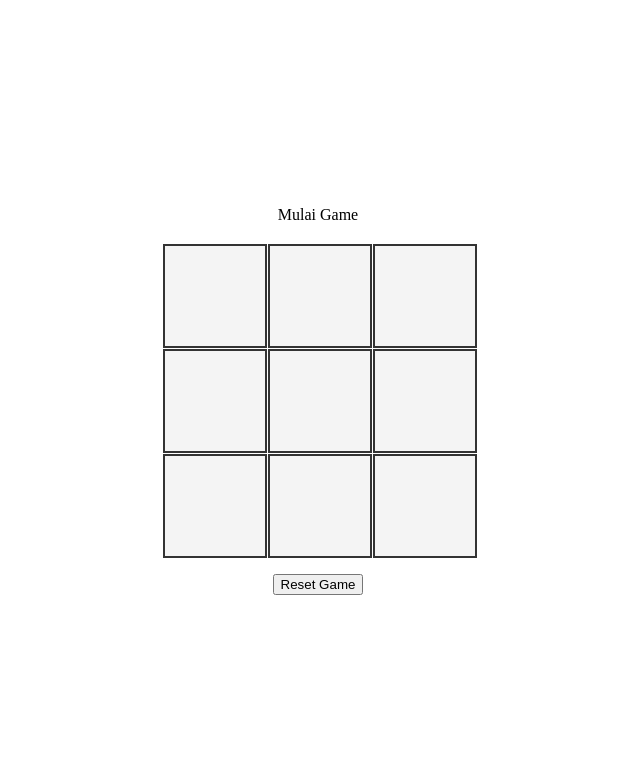
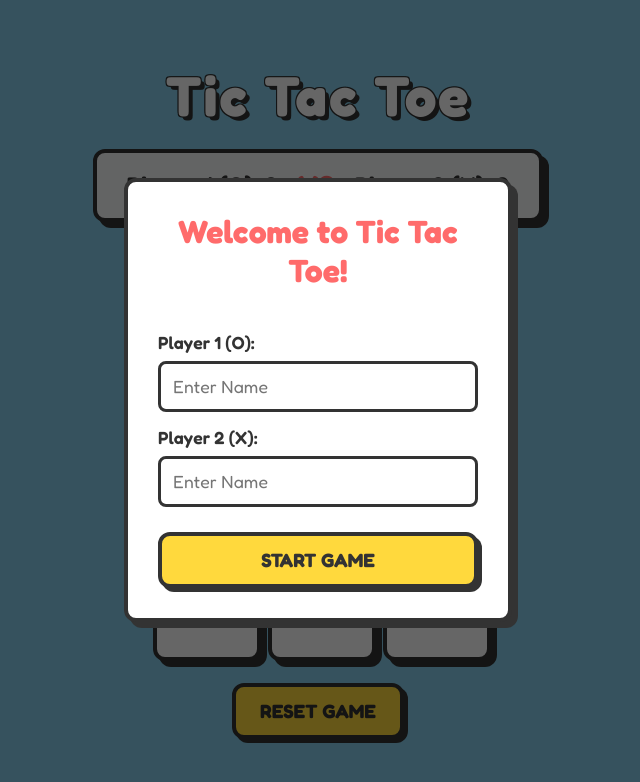
Before and after one commit to EfraimRaharangga/odinProjectCourse, a plain HTML site: page javascript/tictactoeProject/index.html in a window 1280 px wide. Shown: the whole page, without its empty margins (322-962 px from the left). Drawn offline with Linux system fonts and the light colour scheme.

Commit message:
styling tictactoe and little logic modified

```diff
--- a/javascript/tictactoeProject/index.html
+++ b/javascript/tictactoeProject/index.html
@@ -4,25 +4,68 @@
 <head>
     <meta charset="UTF-8">
     <meta name="viewport" content="width=device-width, initial-scale=1.0">
-    <title>Document</title>
+    <title>Tic Tac Toe</title>
+    <!-- Google Fonts for Cartoon Style -->
+    <link rel="preconnect" href="https://fonts.googleapis.com">
+    <link rel="preconnect" href="https://fonts.gstatic.com" crossorigin>
+    <link href="https://fonts.googleapis.com/css2?family=Fredoka:wght@400;600;700&display=swap" rel="stylesheet">
     <link rel="stylesheet" href="style.css">
 </head>
 
 <body>
+    <!-- Start Game Modal -->
+    <div id="start-modal" class="modal">
+        <form class="modal-content cartoon-box">
+            <h2>Welcome to Tic Tac Toe!</h2>
+            <div class="input-group">
+                <label for="player1">Player 1 (O):</label>
+                <input type="text" required id="player1" placeholder="Enter Name">
+            </div>
+            <div class="input-group">
+                <label for="player2">Player 2 (X):</label>
+                <input type="text" required id="player2" placeholder="Enter Name">
+            </div>
+            <button type="submit" id="start-btn" class="cartoon-btn">Start Game</button>
+        </form>
+    </div>
+
+    <!-- Game Over Modal -->
+    <div id="game-over-modal" class="modal hidden">
+        <div class="modal-content cartoon-box">
+            <h2 id="winner-text">Player 1 Wins!</h2>
+            <button id="play-again-btn" class="cartoon-btn">Play Again</button>
+        </div>
+    </div>
+
     <div class="game-container">
-        <div id="status-display">Game Sedang Berjalan</div>
+        <h1 class="game-title">Tic Tac Toe</h1>
+
+        <!-- Scoreboard -->
+        <div class="scoreboard cartoon-box">
+            <div class="score-player">
+                <span id="p1-name-display">Player 1</span> (O): <span id="p1-score">0</span>
+            </div>
+            <div class="vs">VS</div>
+            <div class="score-player">
+                <span id="p2-name-display">Player 2</span> (X): <span id="p2-score">0</span>
+            </div>
+        </div>
+
+        <div id="status-display" class="cartoon-box">Game Sedang Berjalan</div>
+
         <div class="board">
-            <div class="cell" onclick="mainCuy(event)" data-index="0"></div>
-            <div class="cell" onclick="mainCuy(event)" data-index="1"></div>
-            <div class="cell" onclick="mainCuy(event)" data-index="2"></div>
-            <div class="cell" onclick="mainCuy(event)" data-index="3"></div>
-            <div class="cell" onclick="mainCuy(event)" data-index="4"></div>
-            <div class="cell" onclick="mainCuy(event)" data-index="5"></div>
-            <div class="cell" onclick="mainCuy(event)" data-index="6"></div>
-            <div class="cell" onclick="mainCuy(event)" data-index="7"></div>
-            <div class="cell" onclick="mainCuy(event)" data-index="8"></div>
+            <div class="cell cartoon-box" onclick="mainCuy(event)" data-index="0"></div>
+            <div class="cell cartoon-box" onclick="mainCuy(event)" data-index="1"></div>
+            <div class="cell cartoon-box" onclick="mainCuy(event)" data-index="2"></div>
+            <div class="cell cartoon-box" onclick="mainCuy(event)" data-index="3"></div>
+            <div class="cell cartoon-box" onclick="mainCuy(event)" data-index="4"></div>
+            <div class="cell cartoon-box" onclick="mainCuy(event)" data-index="5"></div>
+            <div class="cell cartoon-box" onclick="mainCuy(event)" data-index="6"></div>
+            <div class="cell cartoon-box" onclick="mainCuy(event)" data-index="7"></div>
+            <div class="cell cartoon-box" onclick="mainCuy(event)" data-index="8"></div>
         </div>
-        <button id="reset-button" onclick="resetGame()">Reset Game</button>
+
+        <button id="reset-button" class="cartoon-btn" onclick="resetGame()">Reset Game</button>
     </div>
     <script src="script.js"></script>
 </body>
--- a/javascript/tictactoeProject/script.js
+++ b/javascript/tictactoeProject/script.js
@@ -1,10 +1,16 @@
-function Game(parent, status) {
+function Game(parent, status, startModal, player1, player2) {
   let column = new Array(9)
   let container = document.querySelector(parent)
   let statusDis = document.querySelector(status)
-  let giliran = 'O'
+  let startElement = document.querySelector(startModal)
+  let player1Score = document.querySelector('#p1-score')
+  let player2Score = document.querySelector('#p2-score')
+  const playerO = player(player1, 'O');
+  const playerX = player(player2, 'X');
+  let giliran = playerO
   let gameState = 'berjalan'
   reset()
+  startElement.classList.toggle('hidden')
 
   function makeArrayEmpty() {
     for (let i = 0; i < 9; i++) {
@@ -12,8 +18,27 @@ function Game(parent, status) {
     }
   }
 
-  function updateTable() {
-    return column
+  function player(name, sym) {
+    let namePlayer = name
+    let point = 0
+    let symbolPlayer = sym
+    function getName() {
+      return namePlayer
+    }
+    function getSym() {
+      return symbolPlayer
+    }
+    function addPoint() {
+      point++
+    }
+    function getPoint() {
+      return point
+    }
+    function resetPoint() {
+      point = 0
+    }
+
+    return { getName, getSym, addPoint, resetPoint, getPoint }
   }
 
   function render(status) {
@@ -29,31 +54,42 @@ function Game(parent, status) {
       return reset()
     }
     if (column[col] == 'kosong') {
-      column[col] = giliran
+      column[col] = giliran.getSym()
       render(checkWinOrDraw())
     }
   }
 
   function reset() {
     gameState = 'berjalan'
-    giliran = 'O'
+    giliran = playerO
     makeArrayEmpty()
     render('Mulai Game')
     return column
   }
 
   function checkWinOrDraw() {
+    let getName = giliran.getName()
+    const getSym = giliran.getSym()
     checkWinPattern()
     checkDrawPattern()
     if (gameState == 'menang') {
-      return `${giliran} menang`
+      if (giliran == playerO) {
+        playerO.addPoint()
+        player1Score.innerHTML = playerO.getPoint()
+      } else {
+        playerX.addPoint()
+        player2Score.innerHTML = playerX.getPoint()
+      }
+
+      return `${getName} menang`
     }
     else if (gameState == 'draw') {
       return `game draw`
     }
     else {
-      giliran = giliran == 'O' ? 'X' : 'O'
-      return `giliran ${giliran}`
+      giliran = getSym == 'O' ? playerX : playerO
+      getName = giliran.getName()
+      return `giliran ${getName} bermain`
     }
   }
 
@@ -63,19 +99,33 @@ function Game(parent, status) {
   }
 
   function checkWinPattern() {
+    let getSymbol = giliran.getSym()
     polaMenang = [[0, 1, 2], [1, 4, 7],
     [3, 4, 5], [2, 5, 8],
     [6, 7, 8], [0, 3, 6],
     [0, 4, 8], [2, 4, 6]]
     polaMenang.forEach((idx) => {
-      let cek = idx.every((id) => (column[id] == giliran && column[id] !== 'kosong'))
+      let cek = idx.every((id) => (column[id] == getSymbol && column[id] !== 'kosong'))
       if (cek) gameState = 'menang'
     })
   }
   return { playerTurn, reset }
 }
 
-let mulai = Game('.board', '#status-display')
+let mulai
+const form = document.querySelector('form');
+
+form.addEventListener('submit', (event) => {
+  event.preventDefault();
+  let player1 = document.querySelector('#player1').value
+  let player2 = document.querySelector('#player2').value
+  let displayPlayer1 = document.querySelector('#p1-name-display')
+  let displayPlayer2 = document.querySelector('#p2-name-display')
+  displayPlayer1.innerText = player1
+  displayPlayer2.innerText = player2
+
+  mulai = Game('.board', '#status-display', '#start-modal', player1, player2)
+});
 
 function mainCuy(e) {
   mulai.playerTurn(e.currentTarget.dataset.index)
--- a/javascript/tictactoeProject/style.css
+++ b/javascript/tictactoeProject/style.css
@@ -2,48 +2,175 @@ body,
 html {
     margin: 0;
     padding: 0;
-    height: 100%;
-    /* Pastikan tinggi penuh satu layar */
+    min-height: 100%;
     display: flex;
     justify-content: center;
-    /* Memusatkan secara horizontal */
     align-items: center;
-    /* Memusatkan secara vertikal */
-    background-color: #ffffff;
-    /* Bisa disesuaikan dengan tema kamu */
+    background-color: #87CEEB; /* Sky blue background */
+    font-family: 'Fredoka', sans-serif;
+    color: #333;
 }
 
+/* Modals */
+.modal {
+    position: fixed;
+    top: 0;
+    left: 0;
+    width: 100%;
+    height: 100%;
+    background-color: rgba(0, 0, 0, 0.6); /* Semi-transparent background */
+    display: flex;
+    justify-content: center;
+    align-items: center;
+    z-index: 1000;
+}
+
+.modal.hidden {
+    display: none;
+}
+
+.modal-content {
+    background-color: #fff;
+    padding: 30px;
+    text-align: center;
+    display: flex;
+    flex-direction: column;
+    gap: 15px;
+    width: 320px;
+}
+
+.modal-content h2 {
+    margin-top: 0;
+    font-size: 2rem;
+    color: #FF6B6B;
+}
+
+.input-group {
+    display: flex;
+    flex-direction: column;
+    text-align: left;
+    font-weight: 600;
+    font-size: 1.1rem;
+}
+
+.input-group input {
+    padding: 12px;
+    font-family: 'Fredoka', sans-serif;
+    font-size: 1.1rem;
+    border: 3px solid #333;
+    border-radius: 8px;
+    margin-top: 8px;
+    outline: none;
+    transition: box-shadow 0.2s;
+}
+
+.input-group input:focus {
+    box-shadow: 4px 4px 0px #4ECDC4;
+}
+
+/* Generic Cartoon Box styling */
+.cartoon-box {
+    border: 4px solid #333;
+    border-radius: 12px;
+    box-shadow: 6px 6px 0px #333;
+    background-color: #fff;
+}
+
+/* Generic Cartoon Button styling */
+.cartoon-btn {
+    font-family: 'Fredoka', sans-serif;
+    font-size: 1.2rem;
+    font-weight: bold;
+    padding: 12px 24px;
+    background-color: #FFD93D; /* Bright yellow */
+    border: 4px solid #333;
+    border-radius: 12px;
+    box-shadow: 4px 4px 0px #333;
+    cursor: pointer;
+    transition: transform 0.1s, box-shadow 0.1s;
+    text-transform: uppercase;
+    color: #333;
+    margin-top: 10px;
+}
+
+.cartoon-btn:hover {
+    transform: translate(2px, 2px);
+    box-shadow: 2px 2px 0px #333;
+}
+
+.cartoon-btn:active {
+    transform: translate(4px, 4px);
+    box-shadow: 0px 0px 0px #333;
+}
+
+/* Main Layout */
 .game-container {
     display: flex;
     flex-direction: column;
     align-items: center;
-    /* Memastikan isi di dalam container juga ikut di tengah */
     gap: 20px;
+    padding: 20px;
 }
 
+.game-title {
+    font-size: 3.5rem;
+    margin: 0;
+    color: #fff;
+    text-shadow: 4px 4px 0px #333, -1px -1px 0 #333, 1px -1px 0 #333, -1px 1px 0 #333, 1px 1px 0 #333;
+    letter-spacing: 2px;
+}
+
+.scoreboard {
+    display: flex;
+    align-items: center;
+    justify-content: center;
+    gap: 20px;
+    padding: 15px 30px;
+    font-size: 1.5rem;
+    font-weight: bold;
+    background-color: #F8F9FA;
+}
+
+.vs {
+    font-size: 1.8rem;
+    color: #FF6B6B;
+}
+
+#status-display {
+    padding: 12px 30px;
+    font-size: 1.5rem;
+    font-weight: 600;
+    background-color: #4ECDC4; /* Mint green */
+    color: #333;
+}
+
+/* Game Board */
 .board {
     display: grid;
     grid-template-columns: repeat(3, 100px);
-    /* Membuat 3 kolom, masing-masing 100px */
     grid-template-rows: repeat(3, 100px);
-    /* Membuat 3 baris, masing-masing 100px */
-    gap: 5px;
-    /* Jarak antar kotak */
+    gap: 15px;
 }
 
 .cell {
     width: 100px;
     height: 100px;
-    border: 2px solid #333;
     display: flex;
     justify-content: center;
     align-items: center;
-    font-size: 2rem;
+    font-size: 4.5rem;
+    font-weight: bold;
     cursor: pointer;
-    background-color: #f4f4f4;
+    background-color: #fff;
+    transition: transform 0.1s, background-color 0.2s;
+    user-select: none;
 }
 
 .cell:hover {
-    background-color: #e0e0e0;
-    /* Efek saat kursor di atas kotak */
+    background-color: #f0f0f0;
+    transform: scale(1.05);
 }
+
+.cell:active {
+    transform: scale(0.95);
+}
```
